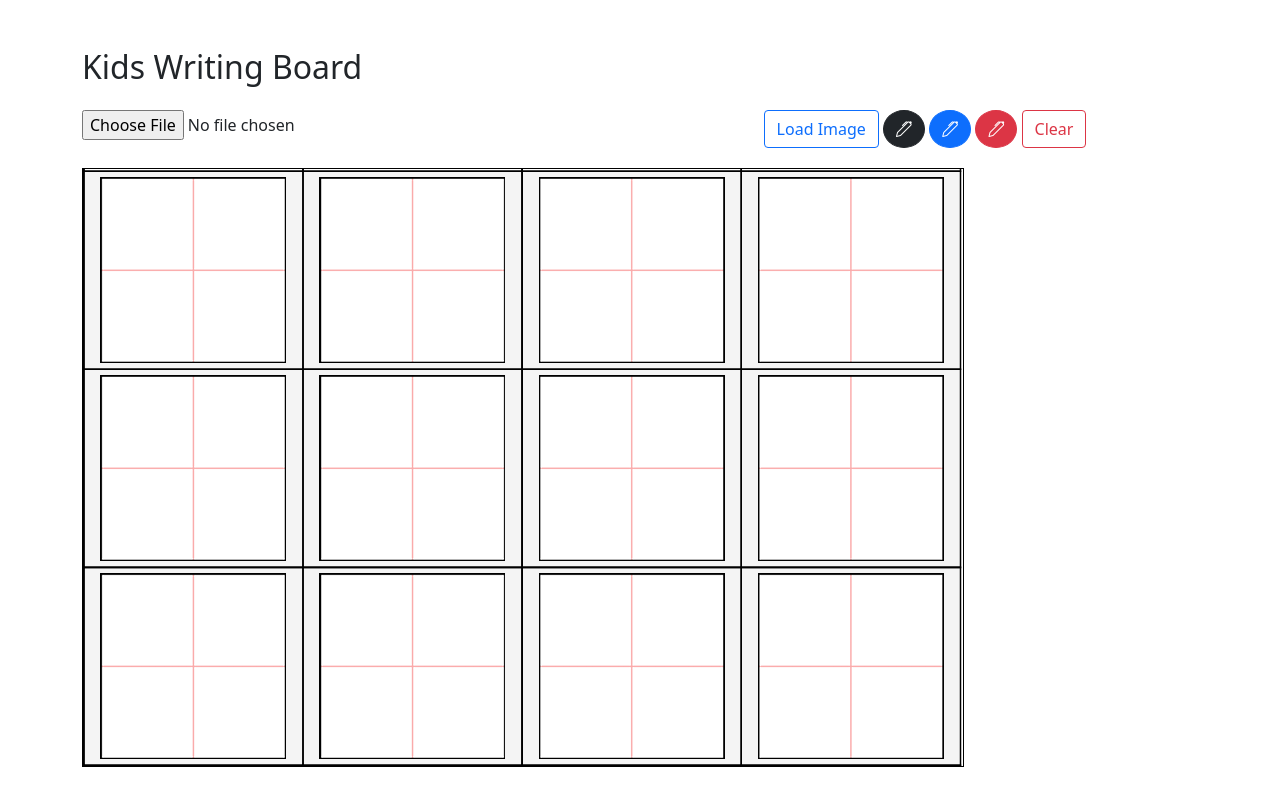
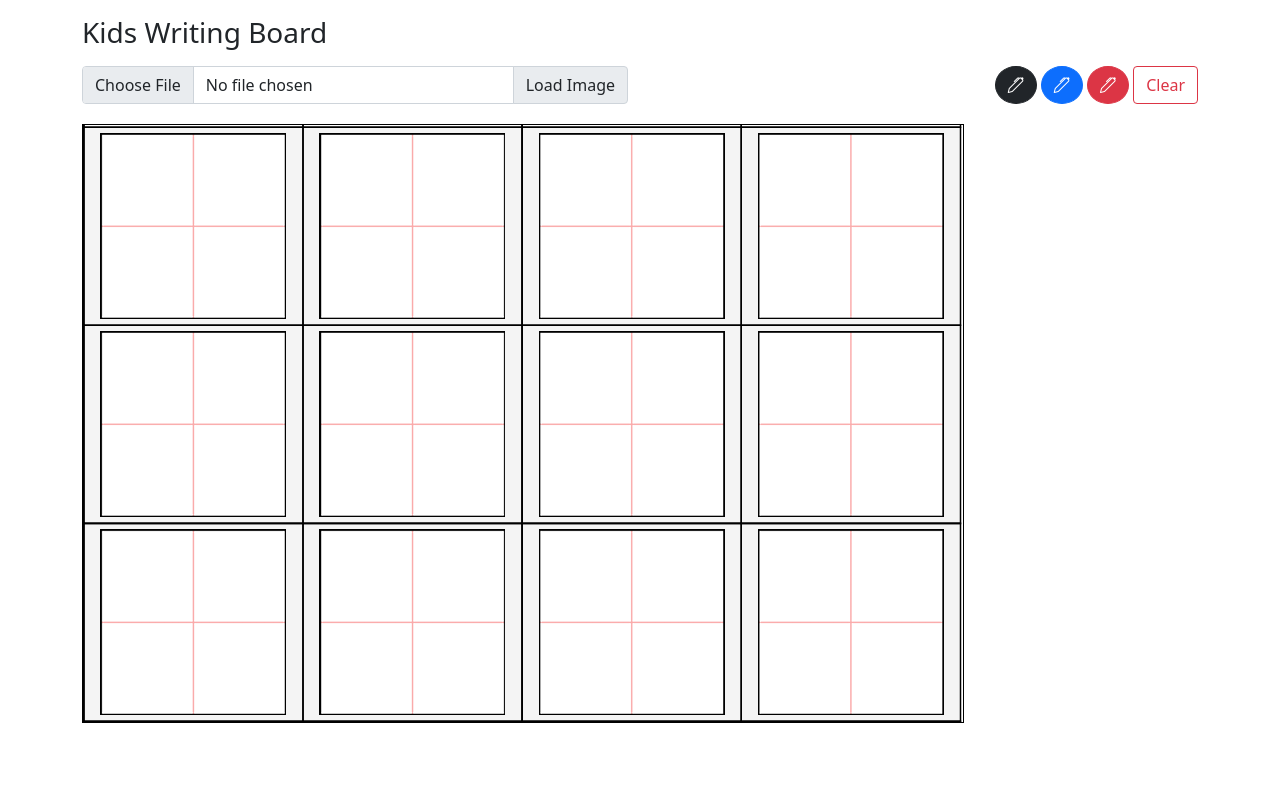
Before and after one commit to poychang/kids-writing-board, a plain HTML site: page index.html in a window 1280 px wide. Drawn offline with nearby package versions, Linux system fonts and the light colour scheme.

Commit message:
swap to vnext

```diff
--- a/index.html
+++ b/index.html
@@ -26,16 +26,16 @@
 
 <body>
     <div class="container">
-        <h2 class="mt-5 text-left">Kids Writing Board</h2>
-        <div class="row justify-content-center">
-            <div class="col-md-6">
-                <div id="buttons" class="text-left mt-3">
-                    <input id="upload" type="file" accept="image/*" class="form-control-file mb-2">
+        <h3 class="my-3 text-left">Kids Writing Board</h3>
+        <div class="row justify-content-center mt-2">
+            <div class="col-md-6 align-self-start">
+                <div id="buttons" class="input-group">
+                    <input id="upload" type="file" accept="image/*" class="form-control">
+                    <button id="loadImage" class="input-group-text">Load Image</button>
                 </div>
             </div>
-            <div class="col-md-6">
-                <div id="buttons" class="text-center mt-3">
-                    <button id="loadImage" class="btn btn-outline-primary mr-4">Load Image</button>
+            <div class="col-md-6 align-self-end">
+                <div id="buttons" class="text-end">
                     <button id="black" class="btn btn-dark rounded-circle"><i class="bi bi-pen"></i></button>
                     <button id="blue" class="btn btn-primary rounded-circle"><i class="bi bi-pen"></i></button>
                     <button id="red" class="btn btn-danger rounded-circle"><i class="bi bi-pen"></i></button>
```
